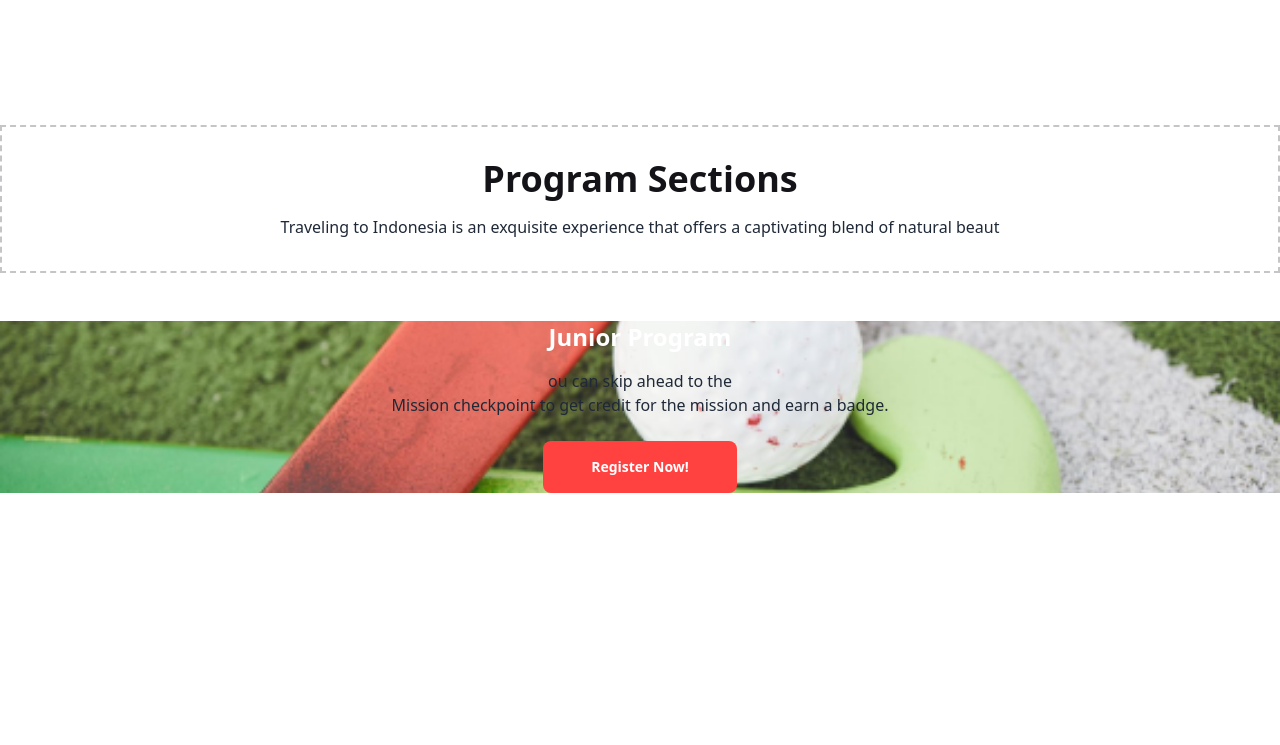
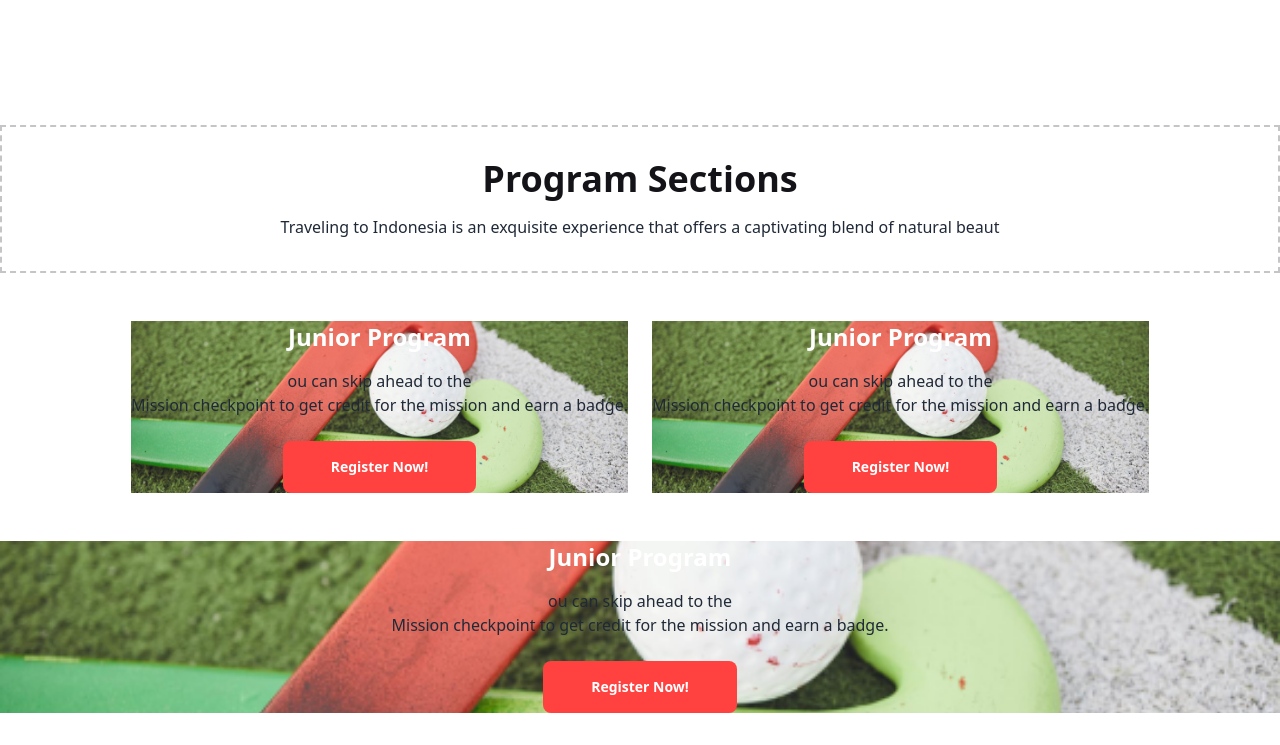
Before and after one commit to Abusayem99133/my--third-assignment, a plain HTML site: page index.html in a window 1280 px wide. Shown: the part 1364-2109 px from the top of the page. Before the commit the page ends 1889 px from the top, so only its background shows below. Drawn offline with nearby package versions, Linux system fonts and the light colour scheme.

Commit message:
junior section added and modify

```diff
--- a/index.html
+++ b/index.html
@@ -177,12 +177,38 @@
 
       <!-- card section -->
 
-      <div class="mt-12 bg-cover bg-no-repeat bg-center" style="background-image: url(/Images/2.png)">
-        <h3 class="text-white text-2xl font-extrabold mb-4">Junior Program</h3>
-        <p>ou can skip ahead to the <br> Mission checkpoint to get credit for the mission and earn a badge.</p>
-        <button class="text-sm font-semibold bg-[#FF4240] rounded-lg border-solid-1px-[#FF4240] text-white py-4
-        px-12 mt-6">Register Now!</button>
-      </div>
+   <div class="flex space-x-6 rounded-2xl justify-center">
+    <div class="mt-12 bg-cover bg-[#131318] opacity bg-no-repeat bg-center" style=" background-image: url(/Images/2.png)">
+
+      <h3 class="text-white text-2xl font-extrabold mb-4">Junior Program</h3>
+      <p>ou can skip ahead to the <br> Mission checkpoint to get credit for the mission and earn a badge.</p>
+      <button class="text-sm font-semibold bg-[#FF4240] rounded-lg border-solid-1px-[#FF4240] text-white py-4
+      px-12 mt-6">Register Now!</button>
+
+    </div>
+
+    <!-- card tow  -->
+
+    <div class="mt-12 bg-cover bg-[#131318] opacity- bg-no-repeat bg-center" style=" background-image: url(/Images/2.png)">
+
+      <h3 class="text-white text-2xl font-extrabold mb-4">Junior Program</h3>
+      <p>ou can skip ahead to the <br> Mission checkpoint to get credit for the mission and earn a badge.</p>
+      <button class="text-sm font-semibold bg-[#FF4240] rounded-lg border-solid-1px-[#FF4240] text-white py-4
+      px-12 mt-6">Register Now!</button>
+
+    </div>
+</div>
+    <!-- card 3  -->
+    <div>
+    <div class="mt-12 bg-cover bg-[#131318] opaci  bg-no-repeat bg-center" style=" background-image: url(/Images/2.png)">
+
+      <h3 class="text-white text-2xl font-extrabold mb-4">Junior Program</h3>
+      <p>ou can skip ahead to the <br> Mission checkpoint to get credit for the mission and earn a badge.</p>
+      <button class="text-sm font-semibold bg-[#FF4240] rounded-lg border-solid-1px-[#FF4240] text-white py-4
+      px-12 mt-6">Register Now!</button>
+
+    </div>
+   </div>
     </section>
   </main>
   <footer>
```
